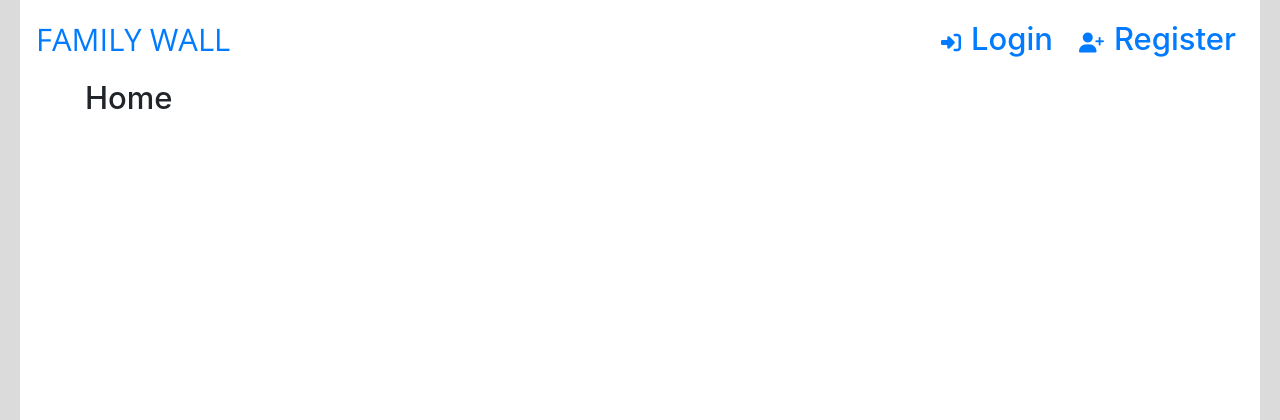
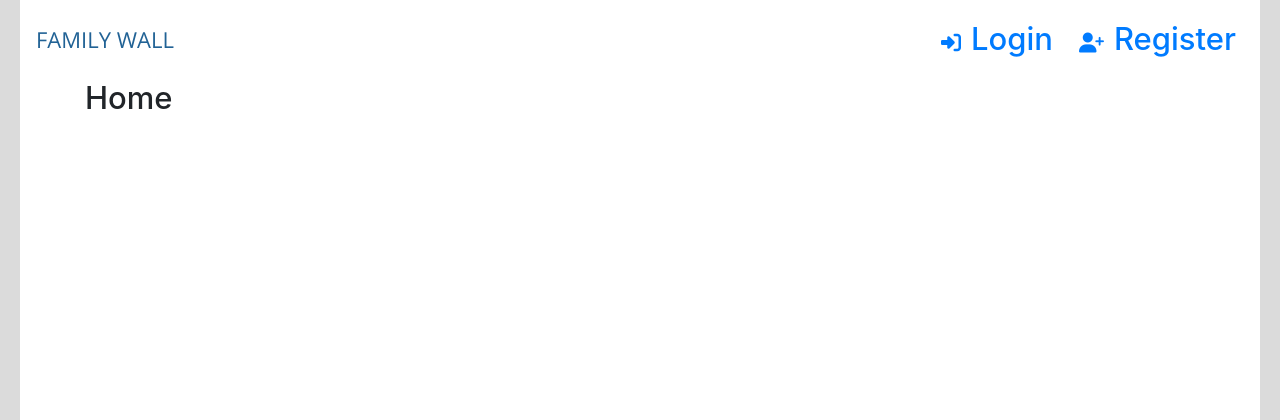
Before and after one commit to maliahavlicek/ci_hackathon_july_2020, a Django app: page / in a window 1280 px wide. Shown: the top 420 px of the page. Run offline with Django 3.2, Linux system fonts and the light colour scheme; some libraries are stand-ins or nearby versions.

Commit message:
Add color, font-size to logo-text

```diff
--- a/ci_hackathon_july_2020/settings.py
+++ b/ci_hackathon_july_2020/settings.py
@@ -146,7 +146,8 @@
 AWS_S3_CUSTOM_DOMAIN = '%s.s3.%s.amazonaws.com' % (AWS_STORAGE_BUCKET_NAME, AWS_S3_REGION_NAME)
 
 STATICFILES_LOCATION = 'static'
-STATICFILES_STORAGE = 'custom_storages.StaticStorage'
+STATICFILES_STORAGE = "django.contrib.staticfiles.storage.StaticFilesStorage"
+# STATICFILES_STORAGE = 'custom_storages.StaticStorage'
 
 STATIC_URL = '/static/'
 STATICFILES_DIRS = [
--- a/static/css/styles.css
+++ b/static/css/styles.css
@@ -31,13 +31,15 @@
     font-weight: 500;
 }
 /* overwrite fonts for headings and navigation */
-h1, h2, h3, h4, h5, h6, a.navbar-brand, a.nav-link {
+h1, h2, h3, h4, h5, h6, a.nav-link {
     font-size: 18px;
 }
 
 #logo-text {
     text-transform: uppercase;
     font-family: var(--heading-font-family);
+    color: var(--color-main-blue);
+    font-size: 22px;
 }
 
 h1 {
```
